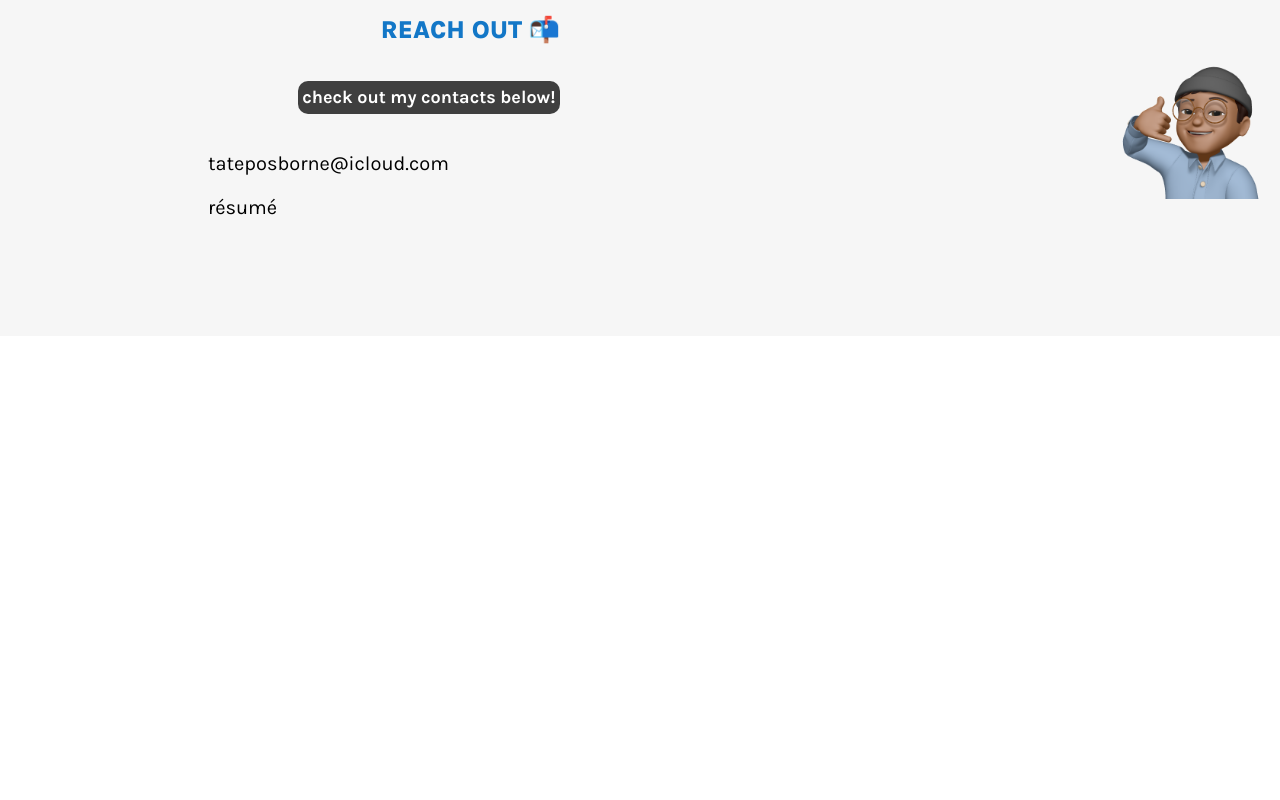
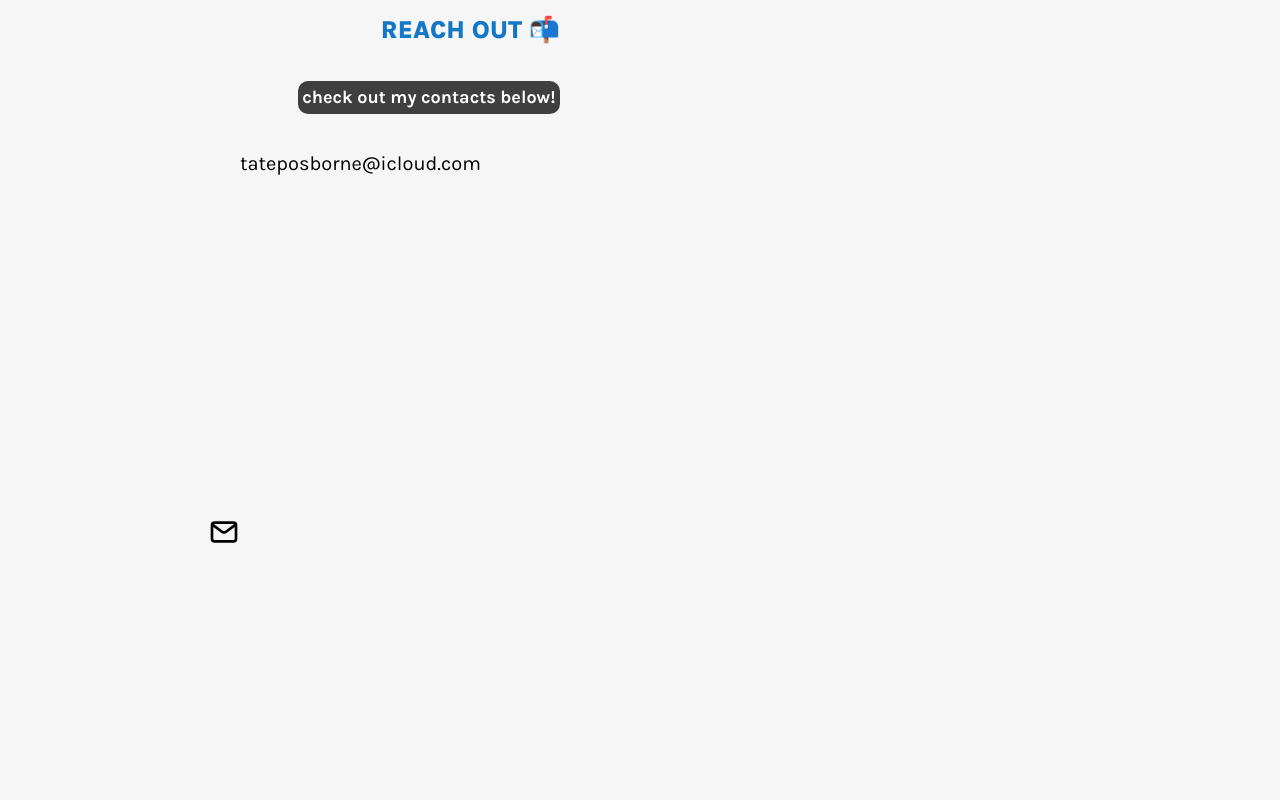
Before and after one commit to tateosborne/portfolio, a React (Vite) app: page / in a window 1280 px wide. Shown: the part 4420-5220 px from the top of the page. Before the commit the page ends 4756 px from the top, so only its background shows below. Built offline with nearby package versions, Linux system fonts and the light colour scheme.

Commit message:
putting svg icons in contact

```diff
--- a/src/components/Footer.tsx
+++ b/src/components/Footer.tsx
@@ -10,8 +10,18 @@
                     <h2>REACH OUT 📬</h2>
                     <h3>check out my contacts below!</h3>
                 </div>
-                <p>tateposborne@icloud.com</p>
-                <p>résumé</p>
+                <div className="contacts">
+                    <div className="each-contact">
+                        <span
+                            dangerouslySetInnerHTML={{__html: svgs.email}} />
+                        <p>tateposborne@icloud.com</p>
+                    </div>
+                    <div className="each-contact">
+                        <span
+                            dangerouslySetInnerHTML={{__html: svgs.download}} />
+                        <p>résumé</p>
+                    </div>
+                </div>
             </div>
             <img src="../emojis/memoji-call.png" alt="memoji phone call" />
         </div>
--- a/src/styles/footer.scss
+++ b/src/styles/footer.scss
@@ -21,9 +21,19 @@
             margin-right: 50%;
         }
 
-        svg {
-            width: 2em;
-            stroke: $black;
+        .contacts {
+            display: flex;
+            flex-direction: column;
+
+            .each-contact {
+                display: flex;
+
+                svg {
+                    width: 2em;
+                    stroke: $black;
+                }
+
+            }
         }
     }
 
```
